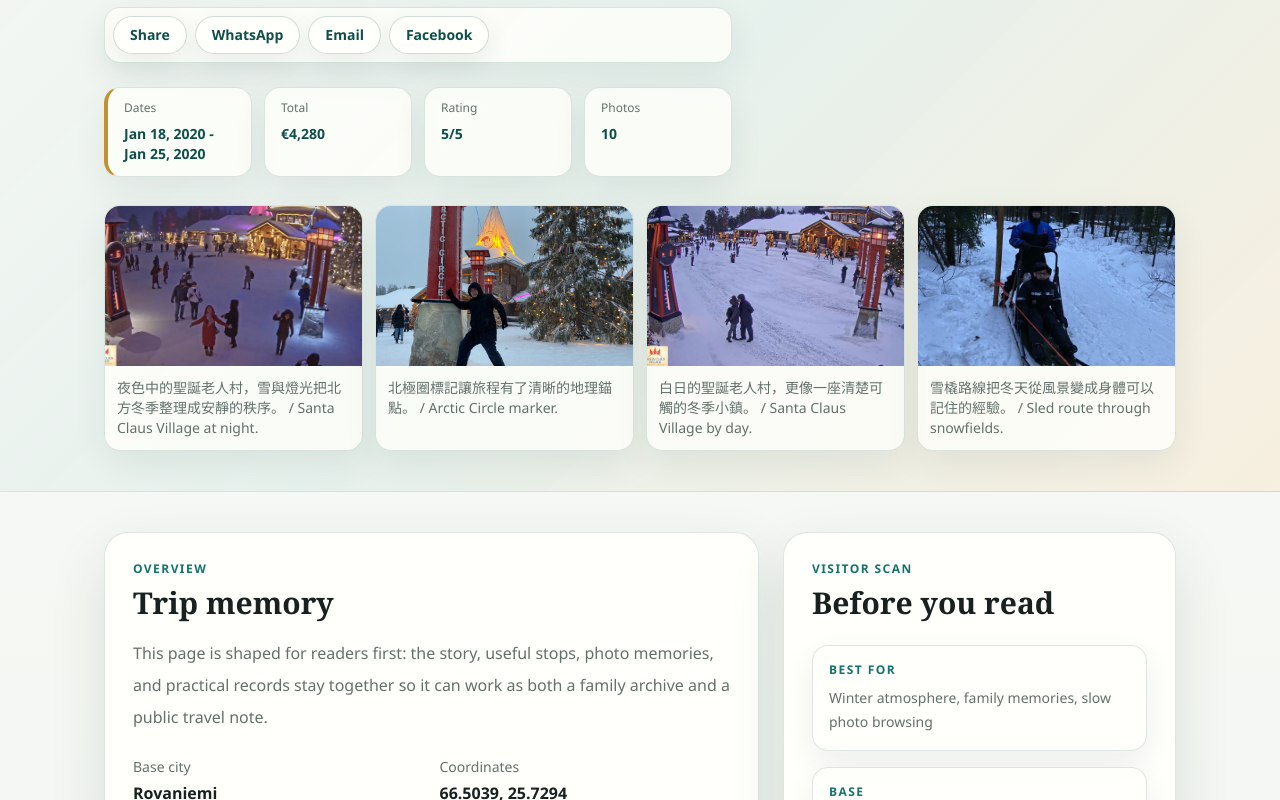
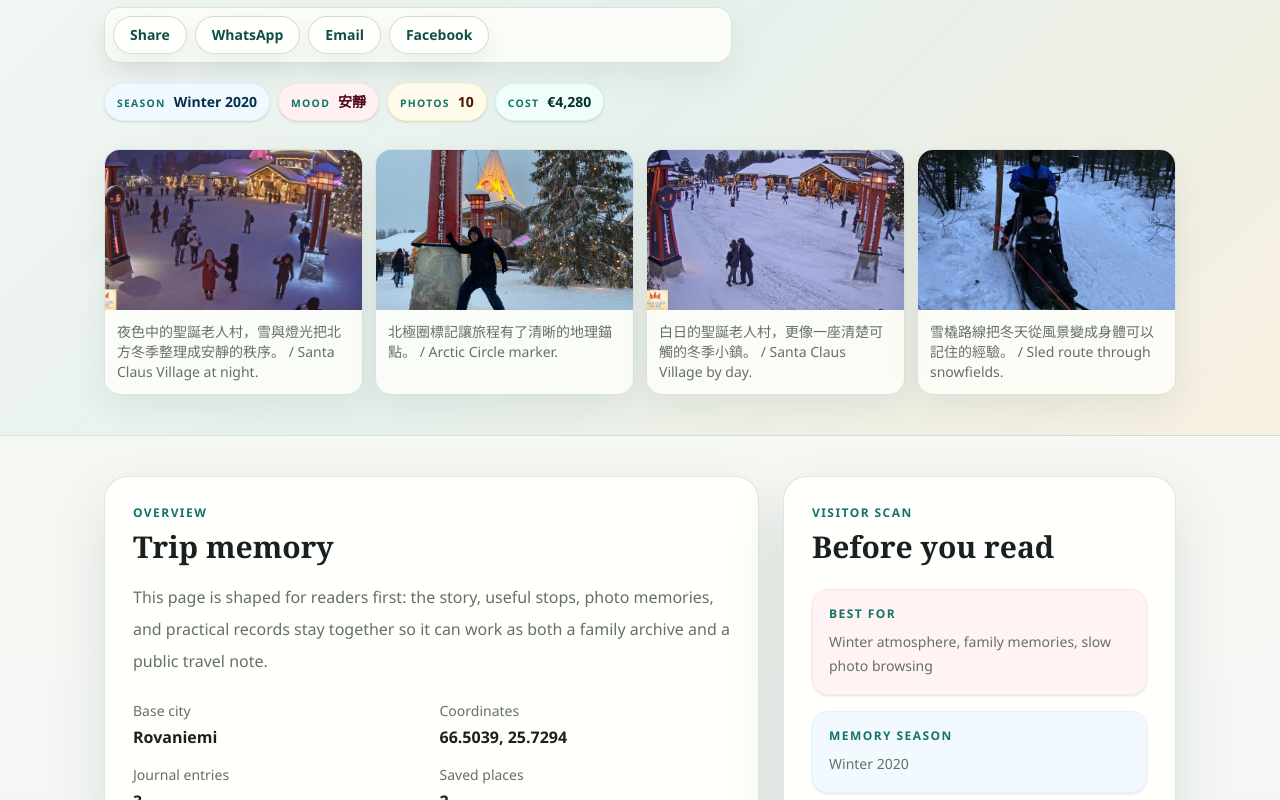
Before and after one commit to c8vzn4ym5g-ai/travelos2, a Next.js app: page /trips/finland-lapland-winter-journal-2020 in a window 1280 px wide. Shown: the part 560-1360 px from the top of the page. Built offline with nearby package versions, Linux system fonts and the light colour scheme.

Commit message:
Soften trip hero memory chips

```diff
--- a/app/trips/[slug]/page.tsx
+++ b/app/trips/[slug]/page.tsx
@@ -23,8 +23,20 @@
   return dateFormatter.format(new Date(date));
 }
 
-function formatDateRange(startDate: string, endDate: string): string {
-  return `${formatDate(startDate)} - ${formatDate(endDate)}`;
+function getSeasonLabel(date: string): string {
+  const parsedDate = new Date(date);
+  const year = Number.isNaN(parsedDate.getTime()) ? date.slice(0, 4) : String(parsedDate.getFullYear());
+  const month = Number.isNaN(parsedDate.getTime()) ? Number(date.slice(5, 7)) : parsedDate.getMonth() + 1;
+  const season =
+    month === 12 || month <= 2
+      ? "Winter"
+      : month <= 5
+        ? "Spring"
+        : month <= 8
+          ? "Summer"
+          : "Autumn";
+
+  return `${season} ${year}`;
 }
 
 function formatMoney(totalCost: Money | null): string {
@@ -199,6 +211,15 @@
   );
 }
 
+function MemoryChip({ label, tone, value }: { label: string; tone: string; value: string }) {
+  return (
+    <div className={`rounded-full border px-3 py-2 text-sm shadow-sm ${tone}`}>
+      <span className="travel-kicker mr-2 text-[0.65rem]">{label}</span>
+      <span className="font-semibold">{value}</span>
+    </div>
+  );
+}
+
 export function generateStaticParams() {
   return getTripDetailsByStartDate().map((trip) => ({ slug: trip.slug }));
 }
@@ -293,17 +314,14 @@
               <div className="mt-6">
                 <ShareActions description={trip.summary} path={`/trips/${trip.slug}`} title={trip.title} />
               </div>
-              <div className="mt-6 grid grid-cols-2 gap-3 text-sm lg:grid-cols-4">
+              <div className="mt-5 flex flex-wrap gap-2">
                 {[
-                  ["Dates", formatDateRange(trip.startDate, trip.endDate)],
-                  ["Total", formatMoney(trip.totalCost)],
-                  ["Rating", trip.rating ? `${trip.rating}/5` : "Unrated"],
-                  ["Photos", String(trip.photos.length)],
-                ].map(([label, value], index) => (
-                  <div className={`travel-soft-panel rounded-2xl px-4 py-3 ${index === 0 ? "travel-accent" : ""}`} key={label}>
-                    <p className="travel-muted text-xs">{label}</p>
-                    <p className="mt-2 font-semibold text-[color:var(--pine)]">{value}</p>
-                  </div>
+                  ["Season", getSeasonLabel(trip.startDate), "border-sky-100 bg-sky-50 text-sky-950"],
+                  ["Mood", trip.journalEntries[0]?.mood ?? "Memory", "border-rose-100 bg-rose-50 text-rose-950"],
+                  ["Photos", `${trip.photos.length}`, "border-amber-100 bg-amber-50 text-amber-950"],
+                  ["Cost", formatMoney(trip.totalCost), "border-teal-100 bg-teal-50 text-teal-950"],
+                ].map(([label, value, tone]) => (
+                  <MemoryChip key={label} label={label} tone={tone} value={value} />
                 ))}
               </div>
             </div>
@@ -414,11 +432,19 @@
             <dl className="mt-6 grid gap-4">
               {[
                 ["Best for", "Winter atmosphere, family memories, slow photo browsing"],
+                ["Memory season", getSeasonLabel(trip.startDate)],
                 ["Base", `${trip.city}, ${trip.country}`],
                 ["Read time", `${readingMinutes} min`],
                 ["Photo mood", featurePhotos.length > 0 ? "Snow, warm lights, Arctic quiet" : "Album ready"],
-              ].map(([label, value]) => (
-                <div className="travel-soft-panel rounded-2xl p-4" key={label}>
+              ].map(([label, value], index) => (
+                <div
+                  className={`rounded-2xl border p-4 shadow-sm ${
+                    ["border-rose-100 bg-rose-50/80", "border-sky-100 bg-sky-50/80", "border-amber-100 bg-amber-50/80", "border-teal-100 bg-teal-50/80"][
+                      index % 4
+                    ]
+                  }`}
+                  key={label}
+                >
                   <dt className="travel-kicker text-xs">{label}</dt>
                   <dd className="travel-muted mt-2 text-sm leading-6">{value}</dd>
                 </div>
```
